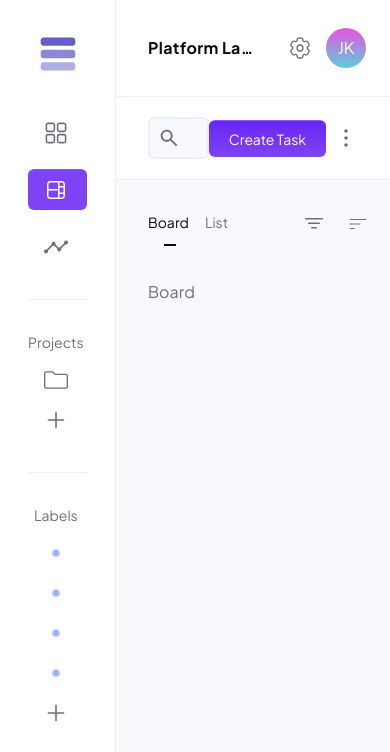
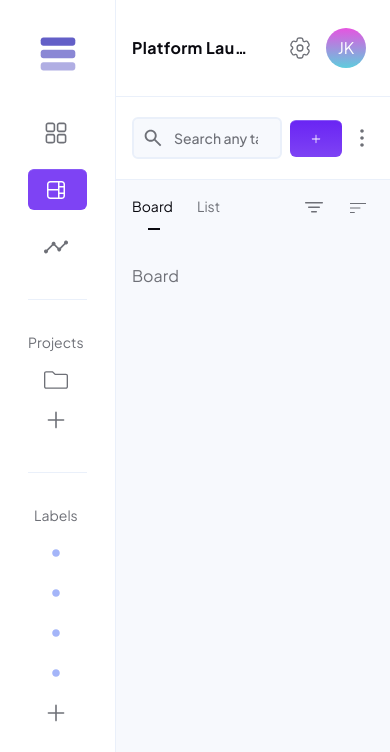
Before and after one commit to jkellerman/TaskFlow, a Next.js app: page /board in a window 390 px wide. Shown: the top 752 px of the page. Built offline with nearby package versions, Linux system fonts and the light colour scheme.

Commit message:
chore: adjust components for small screens

```diff
--- a/app/(dashboard)/board/page.tsx
+++ b/app/(dashboard)/board/page.tsx
@@ -6,12 +6,12 @@ import Search from "@/components/ui/search";
 export default function Page() {
 	return (
 		<>
-			<div className="flex items-center justify-between border-b border-border bg-white px-8 py-5 transition-colors dark:bg-tertiary">
+			<div className="flex items-center justify-between gap-2 border-b border-border bg-white px-4 py-5 transition-colors dark:bg-tertiary sm:gap-0 sm:px-8">
 				<Search />
 				<div className="flex items-center gap-2">
-					<Button className="gap-2 bg-size-200">
-						Create Task
-						<Icons icon="Plus" className="hidden h-3 w-3 hover:bg-pos-100 lg:block" />
+					<Button className="gap-2 bg-size-200 py-3 sm:py-2">
+						<span className="hidden sm:inline-block">Create Task</span>
+						<Icons icon="Plus" className=" h-3 w-3 hover:bg-pos-100" />
 					</Button>
 					<button type="button" className="hover:text-tertiary-darker hover:transition-colors dark:hover:text-white">
 						<Icons icon="Ellipsis" className="h-6 w-6" />
--- a/components/board.tsx
+++ b/components/board.tsx
@@ -3,7 +3,7 @@ import BoardTabs from "./ui/tabs";
 
 export default function Board() {
 	return (
-		<div className="flex p-8 pr-0 transition-colors sm:pr-14">
+		<div className="flex px-4 py-4 pr-0 transition-colors sm:px-8 sm:py-8 sm:pr-14">
 			<div className="flex w-full justify-between">
 				<BoardTabs />
 				<div className="flex">
--- a/components/ui/header.tsx
+++ b/components/ui/header.tsx
@@ -5,7 +5,7 @@ export default function Header() {
 	return (
 		<header className="flex">
 			<div className="flex w-full items-center ">
-				<div className="flex w-full items-center justify-between bg-white py-7 pl-8 pr-6  transition-colors dark:bg-tertiary">
+				<div className="flex w-full items-center justify-between bg-white py-7 pl-4 pr-6 transition-colors  dark:bg-tertiary sm:pl-8">
 					<h1 className="w-2/4 truncate font-bold tracking-wide text-tertiary-darker dark:text-white sm:w-4/5 sm:text-2xl">
 						Platform Launch
 					</h1>
--- a/components/ui/tabs.tsx
+++ b/components/ui/tabs.tsx
@@ -10,12 +10,12 @@ export default function BoardTabs() {
 	return (
 		<>
 			<Tabs.Root className="h-4 w-full justify-between" defaultValue="tab1">
-				<Tabs.List className="flex gap-1 text-sm sm:gap-8 sm:text-base" aria-label="View tasks">
+				<Tabs.List className="flex gap-3 text-sm sm:gap-8 sm:text-base" aria-label="View tasks">
 					{triggers.map((trigger, i) => (
 						<Tabs.Trigger
 							key={i}
 							value={`tab${i + 1}`}
-							className={`relative mr-3 flex items-center transition-opacity after:absolute after:left-4 after:top-8 ${trigger === "Board" ? `after:left-4 sm:after:left-[52px]` : `after:left-1 sm:after:left-10`} after:h-[2px] after:w-3 after:bg-tertiary-darker after:opacity-0 after:content-['']  hover:text-tertiary-darker hover:transition-colors data-[state=active]:text-tertiary-darker data-[state=active]:after:opacity-100 data-[state=active]:after:duration-700 dark:after:bg-white  dark:hover:text-white dark:data-[state=active]:text-white `}
+							className={`relative mr-3 flex items-center transition-opacity after:absolute after:left-4 after:top-8 ${trigger === "Board" ? `after:left-4 sm:after:left-[52px]` : `after:left-[6px] sm:after:left-10`} after:h-[2px] after:w-3 after:bg-tertiary-darker after:opacity-0 after:content-['']  hover:text-tertiary-darker hover:transition-colors data-[state=active]:text-tertiary-darker data-[state=active]:after:opacity-100 data-[state=active]:after:duration-700 dark:after:bg-white  dark:hover:text-white dark:data-[state=active]:text-white `}
 						>
 							<Icons icon={trigger} className="mr-2 hidden h-6 w-6 sm:inline-block" />
 							{trigger}
```
